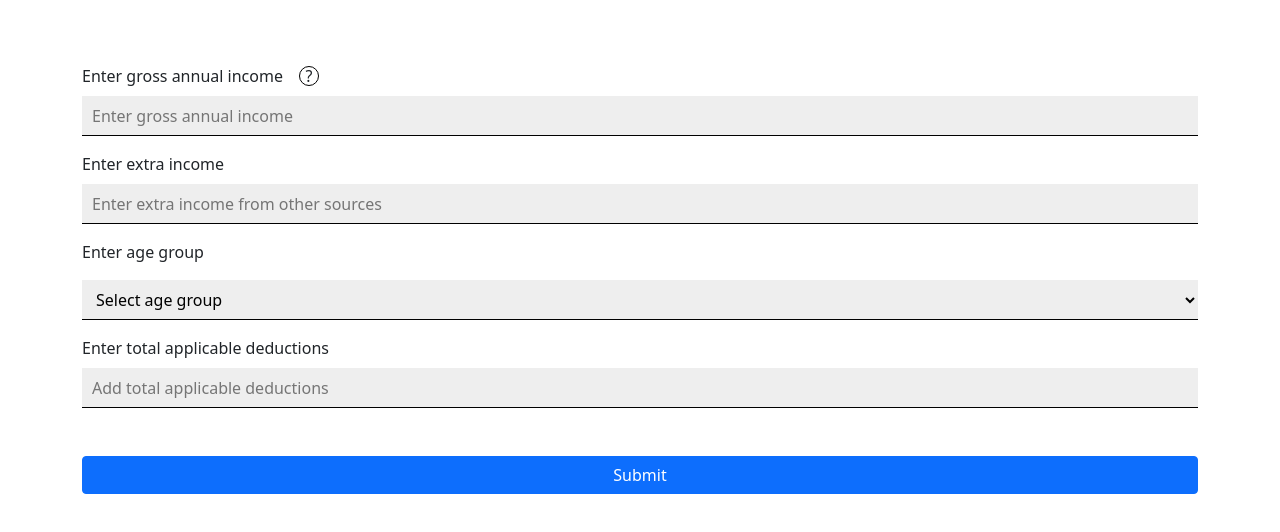
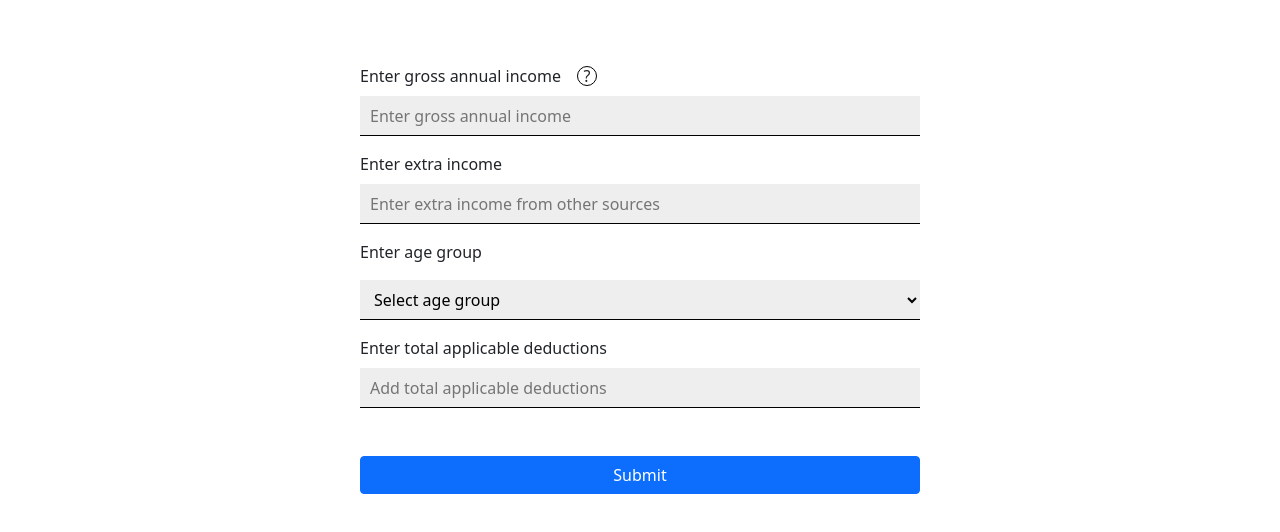
Before and after one commit to muzaffarhaque/TaxCalculator, a plain HTML site: page index.html in a window 1280 px wide. Drawn offline with nearby package versions, Linux system fonts and the light colour scheme.

Commit message:
width issu fixed

```diff
--- a/index.html
+++ b/index.html
@@ -10,8 +10,8 @@
 </head>
 <body>
 
-<div class="container py-5">
-  <form id="taxForm pt-5">
+<div class="container1 py-5">
+  <form id="taxForm" class="w-100">
     <label for="grossIncome" class="d-flex align-items-center mb-2 mt-3 gap-3">Enter gross annual income <span class="gide-quetion-mard" data-bs-toggle="tooltip" data-bs-placement="top" title="Gross annual income is your total salary in a year before any deductions">?</span></label>
     <input type="number" required id="grossIncome" placeholder="Enter gross annual income">
 
--- a/style.css
+++ b/style.css
@@ -1,7 +1,10 @@
-.container {
+.container1 {
     max-width: 600px;
     margin: 0 auto;
     padding: 20px;
+    display: flex;
+    align-items: center;
+    justify-content: center;
 }
 
 button,
```
